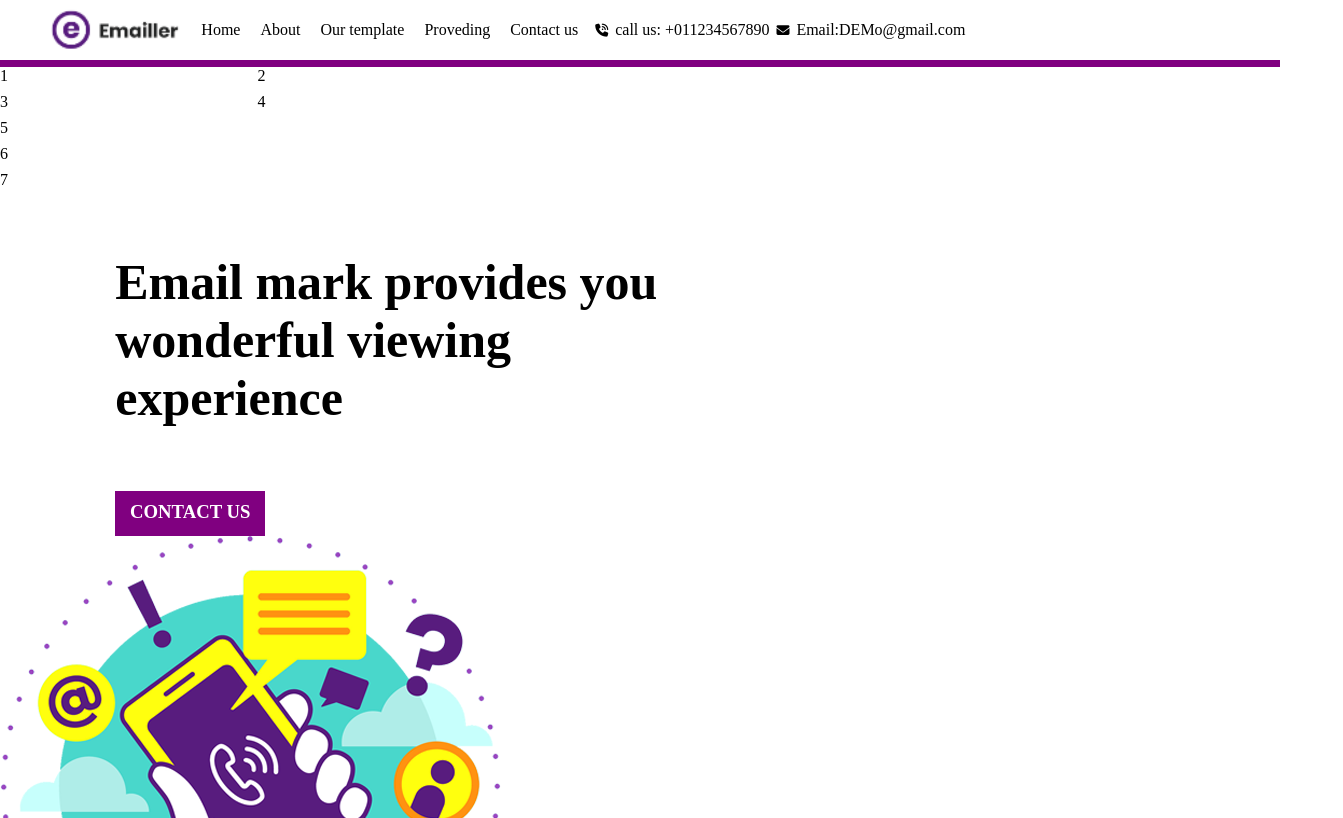
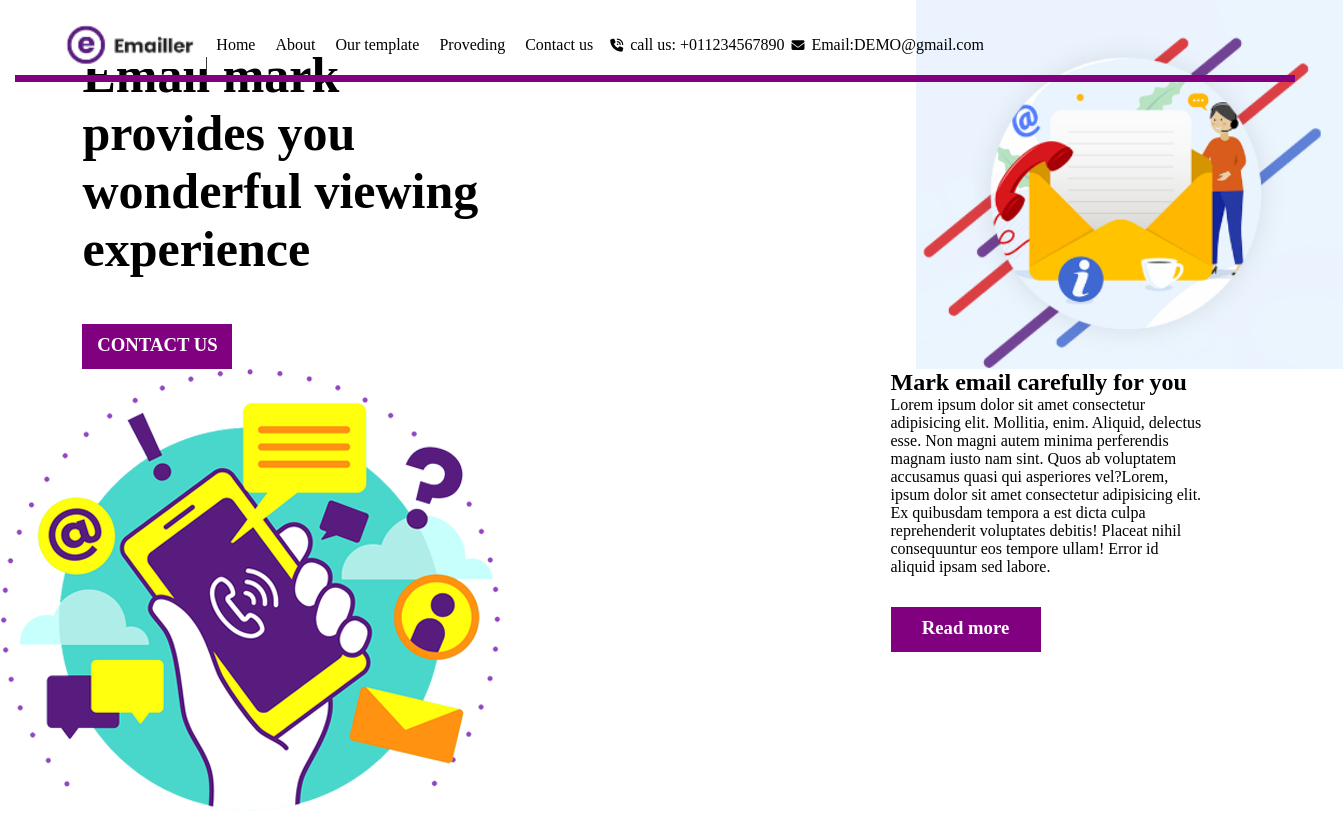
Before and after one commit to RollsR0yce/Duck-Team, a plain HTML site: page index.html in a window 1280 px wide. Shown: the top 818 px of the page, 1343 px wide, since content can reach past the window. Drawn offline with Linux system fonts and the light colour scheme.

Commit message:
paturbinta

```diff
--- a/css/style.css
+++ b/css/style.css
@@ -25,7 +25,17 @@ header{
     margin: 0;
 
 }
-
+header {
+    position: fixed;
+    top: 0;
+    left: 0;
+    width: 100%;
+    /* background-color: #333; */
+    /* color: white; */
+    padding: 15px;
+    text-align: center;
+    z-index: 1000; kad būtų virš kitų elementų
+  }
 
 
 
@@ -73,49 +83,35 @@ footer input{
 
 
 
-.parent {
-    display: grid;
-    grid-template-columns: repeat(5, 1fr);
-    grid-template-rows: repeat(5, 1fr);
-    gap: 8px;
-}
-
-
-
-.div3 {
-    grid-row-start: 2;
-}
-
-.div4 {
-    grid-row-start: 2;
-}
-
-.div5 {
-    grid-column: span 2 / span 2;
-    grid-row-start: 3;
-}
-
-.div6 {
-    grid-column: span 2 / span 2;
-    grid-row-start: 4;
-}
-
-.div7 {
-    grid-column: span 2 / span 2;
-    grid-row-start: 5;
-}
 
 
 
 
+.container1{
+    display: flex;
 
-
-
-
-
-
-
-
+  }
+.container2{
+    display: flex;
+}
+.container3{
+    display: flex;
+    justify-content: center;
+}
+.div6{
+    justify-content: center;
+    display: flex;
+}
+.div7{
+    justify-content: center;
+    display: flex;
+}
+.body12{
+    text-align: center;
+}
+.img0{
+    height: 100%;
+}
 
 
 
@@ -164,10 +160,7 @@ h3{
 }
 
 
-.img1 .img2{
-    height: 360px;
 
-}
 
 .body4{
     width: 40%;
--- a/index.html
+++ b/index.html
@@ -15,11 +15,11 @@
     <a href="#about">About</a>
     <a href="#our">Our template</a>
     <a href="">Proveding</a>
-    <a href="contact">Contact us</a>
+    <a href="#Contact">Contact us</a>
     <i class="fa-solid fa-phone-volume"></i>
     <p>call us: +011234567890</p>
     <i class="fa-solid fa-envelope"></i>
-    <p>Email:DEMo@gmail.com</p>
+    <p>Email:DEMO@gmail.com</p>
 
 </div>
 </header>
@@ -29,46 +29,31 @@
 
 
 
-<div class="parent">
-  <div class="div1">1</div>
-  <div class="div2">2</div>
-  <div class="div3">3</div>
-  <div class="div4">4</div>
-  <div class="div5">5</div>
-  <div class="div6">6</div>
-  <div class="div7">7</div>
+<div  id="body"  class="container1"><div class="div1"><h1 class="body1">Email mark provides you wonderful viewing experience</h1>
+    <H3 class="body2">CONTACT US</h3></div>
+      <div class="div2">
+        <img class="img0" src="img/Screenshot 2025-05-28 061239.png" alt="">
+      </div></div>
+
+<div class="container2">
+  <div class="div3"><img class="img1" src="img/2508205.png" alt=""></div>
+<div class="div4"> <h2 class="body3">Mark email carefully for you</h2>
+    <p class="body4">Lorem ipsum dolor sit amet consectetur adipisicing elit. Mollitia, enim. Aliquid, delectus esse. Non magni autem minima perferendis magnam iusto nam sint. Quos ab voluptatem accusamus quasi qui asperiores vel?Lorem, ipsum dolor sit amet consectetur adipisicing elit. Ex quibusdam tempora a est dicta culpa reprehenderit voluptates debitis! Placeat nihil consequuntur eos tempore ullam! Error id aliquid ipsam sed labore.</p>
+    <h3 class="body5">Read more</h3>
+  </div>
+</div>
+<div class="container3"><div class="div5"><h2 class="body6">Mark email is an all in one solution</h2>
+  <div class="div6"><img class="img2" src="img/2427279.png" alt=""></div>  <p class="body7">Lorem ipsum dolor sit amet consectetur adipisicing elit. Aliquid, deserunt animi delectus aspernatur accusamus tempore eos quos reiciendis tempora cumque cum aut necessitatibus! Rem nulla omnis repudiandae illo doloremque ipsam! Lorem, ipsum dolor sit amet consectetur adipisicing elit. At, fugit eius facere minima, quam, necessitatibus ab quos nemo molestias repellendus vero quae debitis.</p>
+    <h3 class="body8">Make Now</h3>  <h2 class="body9">Wonderful marketing design</h2>
+    <div class="div7"><img class="img2" src="img/Layer 5.png" alt=""></div>
+    <p class="body10">Lorem ipsum dolor sit amet consectetur adipisicing elit. A magni, soluta expedita facere dicta harum eaque vel maxime facilis eius cum nisi repellendus voluptas, officia delectus dignissimos, consectetur fugit! Assumenda!Lorem ipsum dolor sit, amet consectetur adipisicing elit. Consequuntur saepe, reiciendis facere laboriosam quas modi veniam repellendus. Quo, alias. Natus voluptatem facere necessitatibus? Aperiam, ab.</p>
+    <h3 class="body8">Make Now</h3>
+    <h2 class="body12">Contact Us</h2></div>
+
 </div>
 
 
-<!-- body -->
- <p class="body">
-<body id="body">
-    <h1 class="body1">Email mark provides you wonderful viewing experience</h1>
-    <H3 class="body2">CONTACT US</h3>
-    <img class="img1" src="img/2508205.png" alt="">
-    <h2 class="body3">Mark email carefully for you</h2>
-    <p class="body4">Lorem ipsum dolor sit amet consectetur adipisicing elit. Mollitia, enim. Aliquid, delectus esse. Non magni autem minima perferendis magnam iusto nam sint. Quos ab voluptatem accusamus quasi qui asperiores vel?Lorem, ipsum dolor sit amet consectetur adipisicing elit. Ex quibusdam tempora a est dicta culpa reprehenderit voluptates debitis! Placeat nihil consequuntur eos tempore ullam! Error id aliquid ipsam sed labore.</p>
-    <h3 class="body5">Read more</h3>
-    <H2 class="body6">Mark email is an all in one solution</H2>
-    <img class="img2" src="img/2427279.png" alt="">
-    <p class="body7">Lorem ipsum dolor sit amet consectetur adipisicing elit. Aliquid, deserunt animi delectus aspernatur accusamus tempore eos quos reiciendis tempora cumque cum aut necessitatibus! Rem nulla omnis repudiandae illo doloremque ipsam! Lorem, ipsum dolor sit amet consectetur adipisicing elit. At, fugit eius facere minima, quam, necessitatibus ab quos nemo molestias repellendus vero quae debitis.</p>
-    <h3 class="body8">Make Now</h3>
-    <h2 class="body9">Wonderful marketing design</h2>
-    <img class="img2" src="img/Layer 5.png" alt="">
-    <p class="body10">Lorem ipsum dolor sit amet consectetur adipisicing elit. A magni, soluta expedita facere dicta harum eaque vel maxime facilis eius cum nisi repellendus voluptas, officia delectus dignissimos, consectetur fugit! Assumenda!Lorem ipsum dolor sit, amet consectetur adipisicing elit. Consequuntur saepe, reiciendis facere laboriosam quas modi veniam repellendus. Quo, alias. Natus voluptatem facere necessitatibus? Aperiam, ab.</p>
-    <h3 class="body8">Make Now</h3>
-    <h2 class="body12">Contact Us</h2>
 </p>
-
-
-
-
-
-
-
-
-
-
 
 
     <form action="#">
@@ -93,33 +78,6 @@
 
 
 </body>
-
-
-
-
-
-
-
-
-
-
-
-
-
-
-
-
-
-
-
-
-
-
-
-
-
-
-
 
 
 
@@ -152,7 +110,7 @@
       <i class="fa-brands fa-linkedin" style="color: #800080;"></i>
       <i class="fa-brands fa-square-instagram" style="color: #800080;"></i>
 </div>
-    <div class="footer">
+    <div id="Contact" class="footer">
         <form>
         <table>
             <tr>
```
